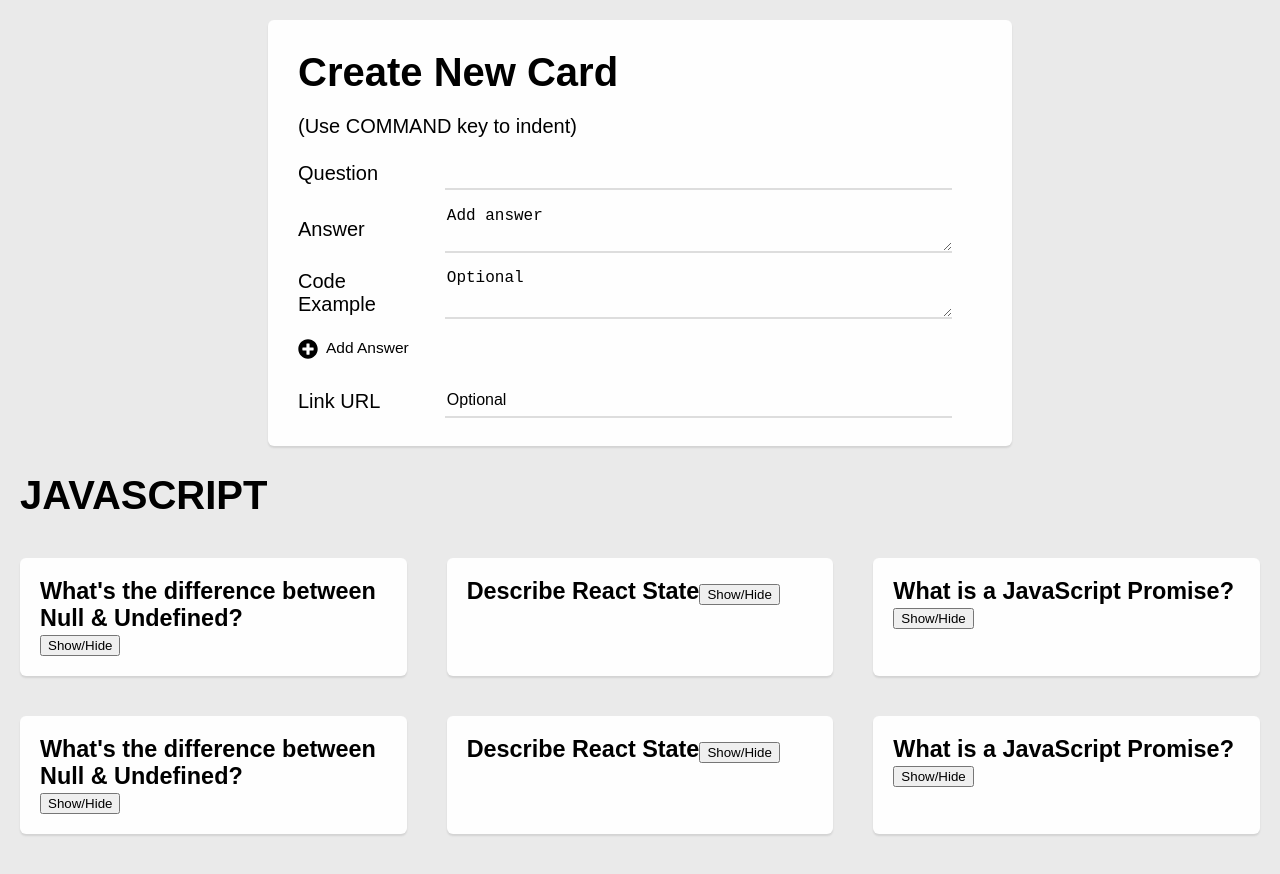
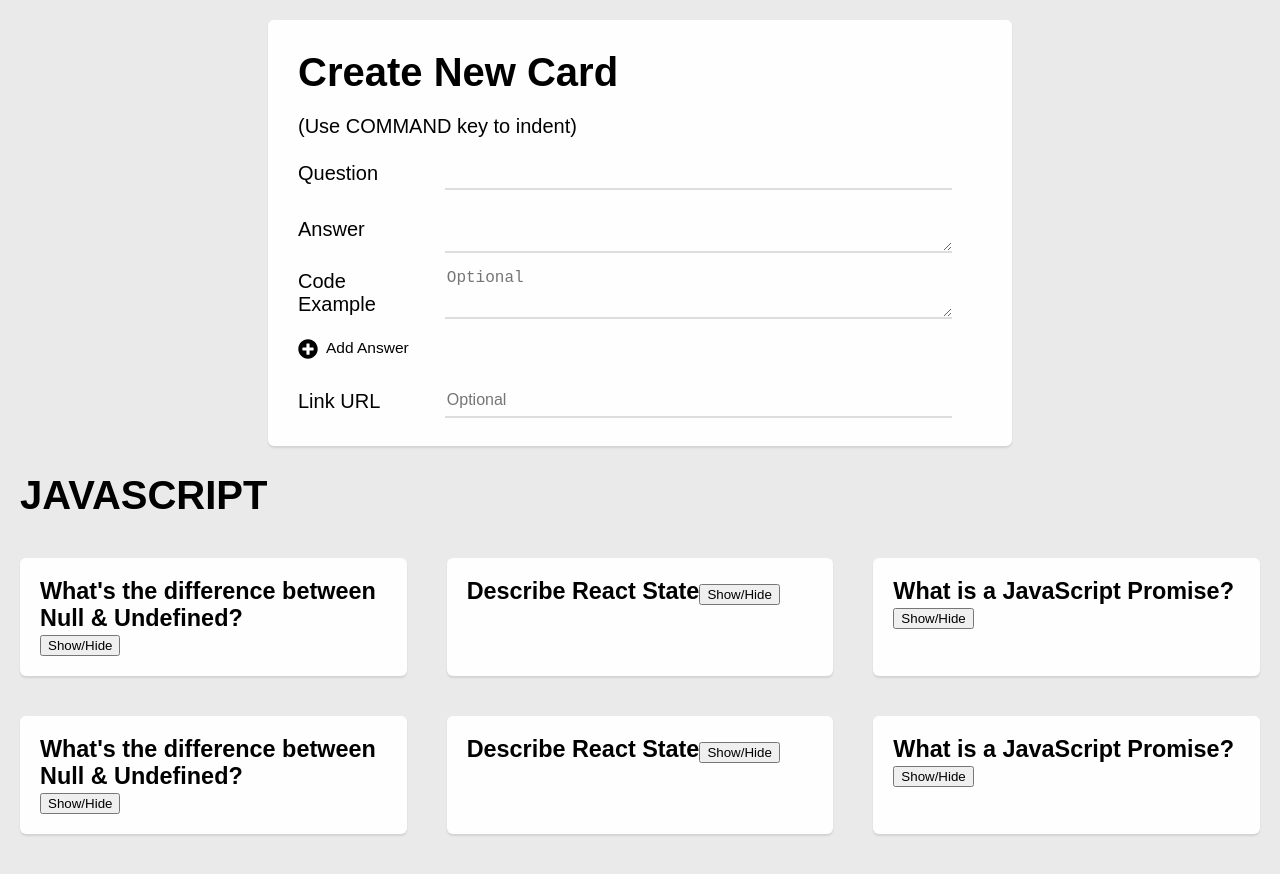
Before and after one commit to ZacharyDinerstein/coding-challenge-app--react, a React (Create React App) app: page / in a window 1280 px wide. Built offline with nearby package versions, Linux system fonts and the light colour scheme.

Commit message:
Added placeholders in fields

```diff
--- a/src/components/Form/AnswerAndExampleInputs.js
+++ b/src/components/Form/AnswerAndExampleInputs.js
@@ -32,6 +32,7 @@ const AnswerAndExampleInputs = (props) => {
                 value={example}
                 onChange={updateObjectAttributeWithinCardsArray}
                 onKeyDown={allowTabs}
+                placeholder="Optional"
             />
             <div className="form__buttons-wrapper">
                 <AddAnswerBtn
--- a/src/components/Form/Form.js
+++ b/src/components/Form/Form.js
@@ -13,10 +13,10 @@ export default class Form extends Component {
   state = {
     question: '',
     answers: [{
-      answer: 'Add answer',
-      example: 'Optional'
+      answer: '',
+      example: ''
     }],
-    links: ['Optional']
+    links: ['']
   }
 
   updateCardAttribute = (e) => {
@@ -98,10 +98,10 @@ export default class Form extends Component {
     this.setState({
       question: '',
       answers: [{
-        answer: 'Add answer',
-        example: 'Optional'
+        answer: '',
+        example: ''
       }],
-      links: ['Optional']
+      links: ['']
     })
 
   }
```
